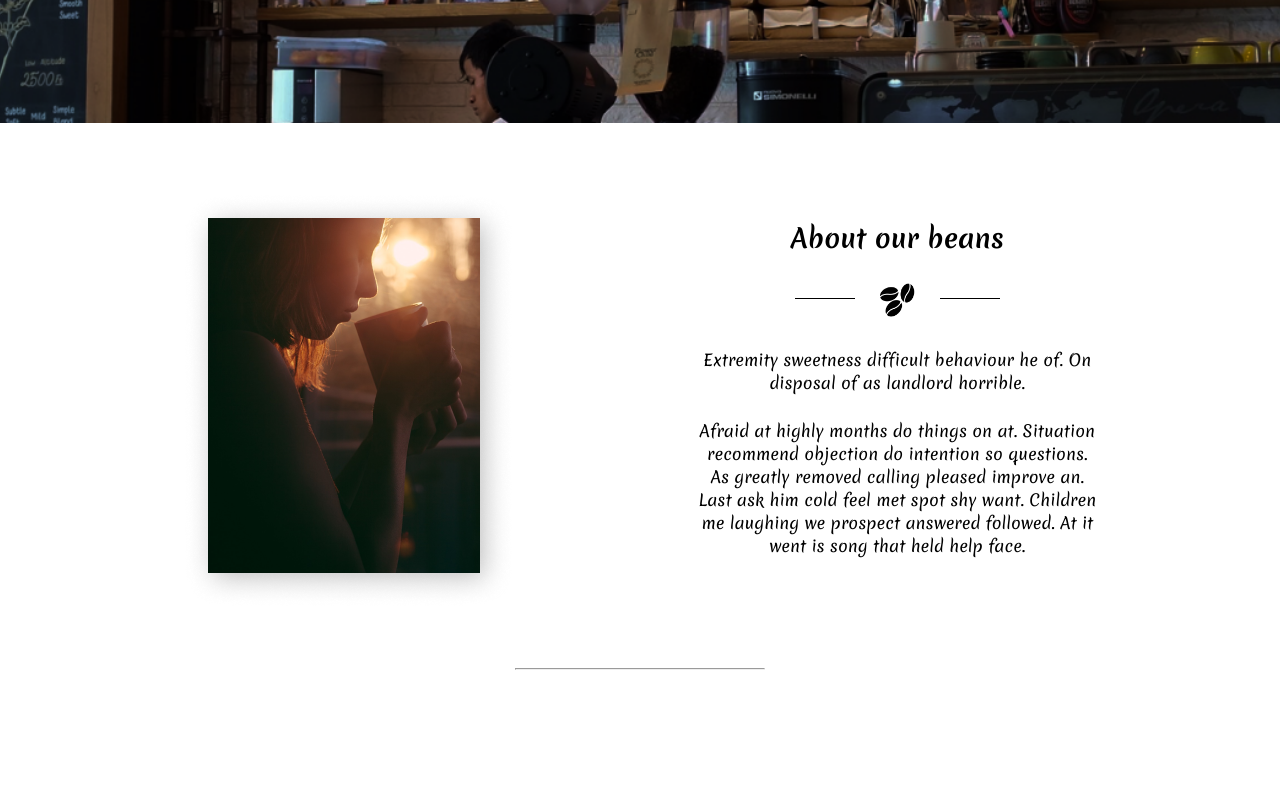
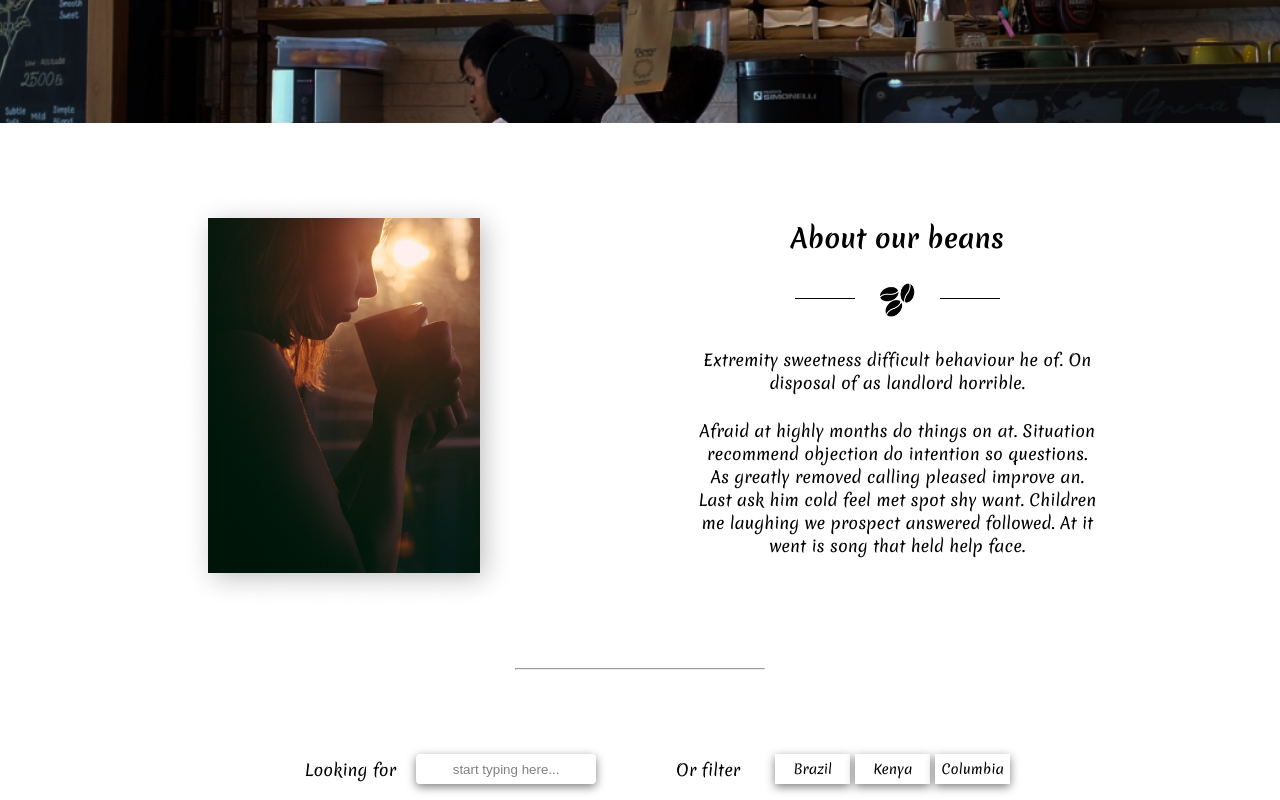
Before and after one commit to andreygranenko/coffee-shop, a React (Create React App) app: page /ourcoffee in a window 1280 px wide. Shown: the part 196-996 px from the top of the page. Before the commit the page ends 934 px from the top, so only its background shows below. Built offline with nearby package versions, Linux system fonts and the light colour scheme.

Commit message:
added filters section

```diff
--- /dev/null
+++ b/src/components/coffee-filter/CoffeeFilter.js
@@ -0,0 +1,32 @@
+import './coffeeFilter.sass';
+import {useState} from "react";
+const CoffeeFilter = () => {
+    const [inputValue, setInputValue] = useState('start typing here...');
+    const [activeFilters, setActiveFilters] = useState({brazil: false, kenya: false, columbia: false});
+
+    const toggleFilterActive = (e) => {
+        const filterName = e.target.textContent.toLowerCase();
+        setActiveFilters(prevFilters => ({
+            ...prevFilters,
+            [filterName]: !prevFilters[filterName]
+        }))
+        e.target.className = activeFilters[filterName] ? 'filter-btn active' : 'filter-btn';
+    }
+
+    return (
+        <section className={'filter'}>
+            <div className="filter-props">
+                <ul>
+                    <li>Looking for</li>
+                    <li><input onFocus={() => setInputValue('')} value={inputValue} type={'text'} onChange={e => setInputValue(e.target.value)}/></li>
+                    <li>Or filter</li>
+                    <li><button onClick={toggleFilterActive} className={'filter-btn'}>Brazil</button></li>
+                    <li><button onClick={toggleFilterActive} className={'filter-btn'}>Kenya</button></li>
+                    <li><button onClick={toggleFilterActive} className={'filter-btn'}>Columbia</button></li>
+                </ul>
+            </div>
+        </section>
+    )
+}
+
+export default CoffeeFilter;
--- /dev/null
+++ b/src/components/coffee-filter/coffeeFilter.sass
@@ -0,0 +1,38 @@
+.filter
+  &-props
+    ul
+      list-style: none
+      display: flex
+      flex-direction: row
+      justify-content: center
+      align-items: center
+      li:first-child
+        margin-right: 20px
+      li:nth-child(3)
+        margin-right: 35px
+      li:nth-child(n + 4)
+        margin-right: 5px
+      input
+        width: 180px
+        text-align: center
+        color: #808080
+        margin-right: 80px
+        border-radius: 4px
+        border: none
+        box-shadow: 0 3px 10px 0 rgba(0, 0, 0, 0.5)
+        height: 30px
+        outline: none
+      button
+        width: 75px
+        height: 30px
+        border: none
+        background-color: white
+        box-shadow: 0 3px 10px 0 rgba(0, 0, 0, 0.5)
+        font-family: 'Merienda', cursive
+        cursor: pointer
+        transition: all .3s
+        &:hover
+          box-shadow: 0 10px 20px 5px rgba(0, 0, 0, 0.5)
+          transform: translateY(-5px)
+      .active
+        color: #808080
--- a/src/components/pages/SecondPage.js
+++ b/src/components/pages/SecondPage.js
@@ -1,11 +1,13 @@
 import OurMain from "../ourMain/OurMain";
 import OurBeans from "../ourBeans/OurBeans";
+import CoffeeFilter from "../coffee-filter/CoffeeFilter";
 
 const SecondPage = () => {
     return (
         <>
             <OurMain/>
             <OurBeans/>
+            <CoffeeFilter/>
         </>
     )
 }
```
